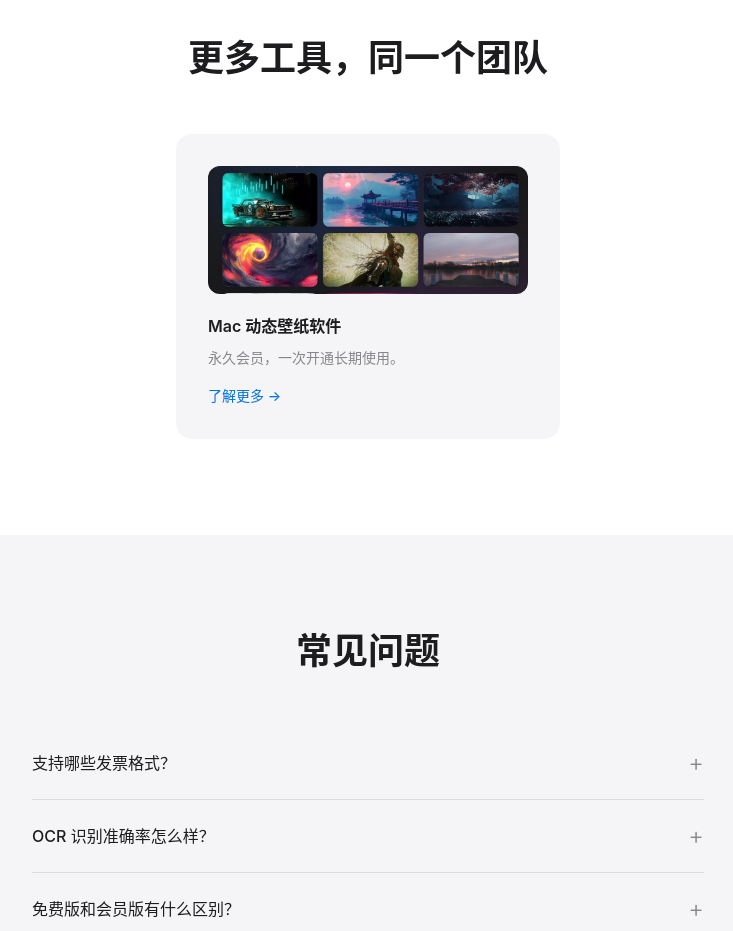
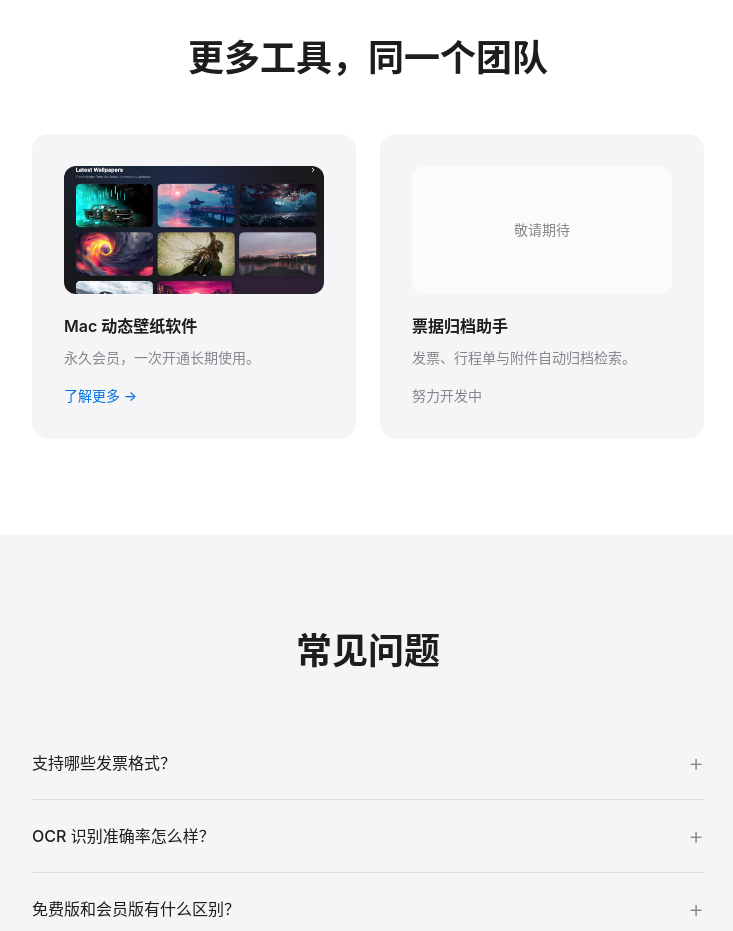
Before and after one commit to EnjoyWT/invoice-info, a Vue app: page / in a window 1280 px wide. Shown: the part 3700-4631 px from the top of the page, without its empty margins (272-1005 px from the left). Built offline with nearby package versions, Linux system fonts and the light colour scheme.

Commit message:
Polish related products section

```diff
--- a/src/components/SectionOtherProducts.vue
+++ b/src/components/SectionOtherProducts.vue
@@ -4,25 +4,33 @@
       <h2 class="text-3xl md:text-4xl font-semibold text-apple-black">
         更多工具，同一个团队
       </h2>
-      <div class="mt-10 md:mt-14 grid gap-6 max-w-sm mx-auto">
+      <div class="mt-10 md:mt-14 grid gap-6 md:grid-cols-2 max-w-2xl mx-auto">
         <div
-          v-for="(product, idx) in products"
-          :key="idx"
+          v-for="product in products"
+          :key="product.name"
           class="fade-in rounded-2xl bg-apple-lightgray p-8 text-left"
         >
           <img
-            src="/WechatIMG228662.jpg"
-            alt="Mac 动态壁纸软件界面截图"
+            v-if="product.image"
+            :src="product.image"
+            :alt="product.alt"
             loading="lazy"
             class="h-32 w-full rounded-xl object-cover"
           />
+          <div
+            v-else
+            class="flex h-32 w-full items-center justify-center rounded-xl bg-white/60 text-sm text-apple-gray"
+          >
+            敬请期待
+          </div>
           <h3 class="mt-5 text-base font-semibold text-apple-black">{{ product.name }}</h3>
           <p class="mt-2 text-sm text-apple-gray leading-6">{{ product.desc }}</p>
           <a
-            href="#"
-            class="mt-4 inline-flex items-center text-sm font-medium text-apple-blue hover:underline"
+            :href="product.href"
+            class="mt-4 inline-flex items-center text-sm font-medium"
+            :class="product.disabled ? 'pointer-events-none text-apple-gray' : 'text-apple-blue hover:underline'"
           >
-            了解更多 →
+            {{ product.action }}
           </a>
         </div>
       </div>
@@ -32,6 +40,20 @@
 
 <script setup>
 const products = [
-  { name: 'Mac 动态壁纸软件', desc: '永久会员，一次开通长期使用。' },
+  {
+    name: 'Mac 动态壁纸软件',
+    image: '/WechatIMG228662.jpg',
+    alt: 'Mac 动态壁纸软件界面截图',
+    desc: '永久会员，一次开通长期使用。',
+    action: '了解更多 →',
+    href: '#',
+  },
+  {
+    name: '票据归档助手',
+    desc: '发票、行程单与附件自动归档检索。',
+    action: '努力开发中',
+    href: '#',
+    disabled: true,
+  },
 ]
 </script>
```
Also changed, not shown: 1 other file (tests, documents, lock files or other folders).
